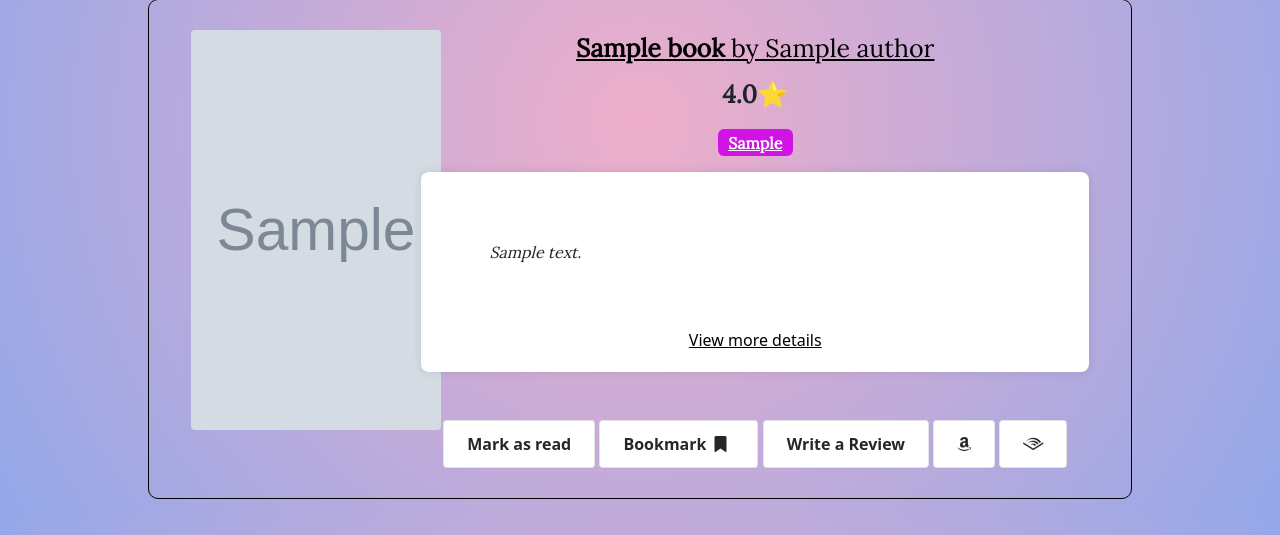
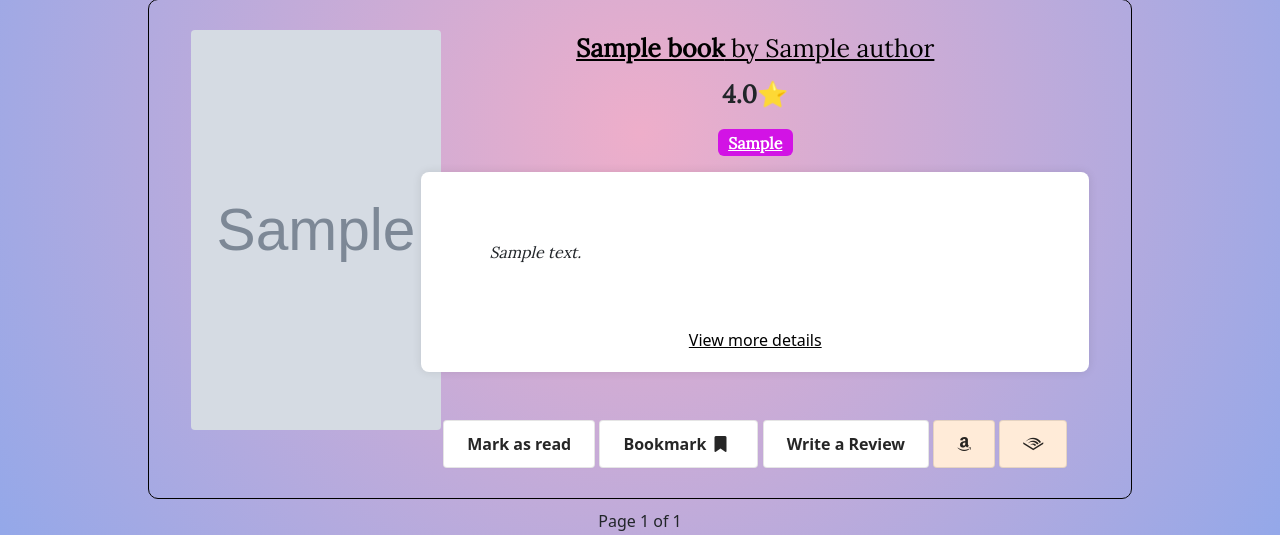
Before and after one commit to KetKode/weread, a Django app: page /book_collections/1/ in a window 1280 px wide. Shown: the part 265-800 px from the top of the page. Run offline with Django 4.2, Linux system fonts and the light colour scheme; tables that the repository leaves empty hold one stand-in row (values such as "Sample post"); grey boxes marked "Sample" are stand-in pictures; some libraries are stand-ins or nearby versions; some web fonts are replaced.

Commit message:
aesthetic changes for book lists

```diff
--- a/pageturner/reviews/templates/reviews/book_collections.html
+++ b/pageturner/reviews/templates/reviews/book_collections.html
@@ -32,15 +32,15 @@
 
                                 </p>
                             <div class="book-info-card">
-                                <p class="py-5 px-5" align="justify"><em>{{ book.summary|truncatechars:200 }}</em></p>
+                                <p class="py-5 px-5" align="justify"><em>{{ book.summary|truncatechars:300 }}</em></p>
                             <a href="{% url 'book_detail' book.id %}">View more details</a>
                                 </div>
                 <div class="buttons-user mt-5">
                         <a class="button-6" href="{% url 'mark_as_read' book.id %}">Mark as read</a>
                         <a class="button-6" href="{% url 'bookmark_book' book.id %}">Bookmark<i class="fa-solid fa-bookmark mx-2"></i></a>
                         <a class="button-6" href="{% url 'create_review' pk=book.id %}">Write a Review</a>
-                        <a class="button-6" href="{{ book.amazon_link }}"><i class="fa-brands fa-amazon"></i></a>
-                        <a class="button-6" href="{{ book.audible_link }}"><i class="fa-brands fa-audible"></i></a>
+                        <a class="button-6" style="background-color:#FFEBD8" href="{{ book.amazon_link }}"><i class="fa-brands fa-amazon"></i></a>
+                        <a class="button-6" style="background-color:#FFEBD8" href="{{ book.audible_link }}"><i class="fa-brands fa-audible"></i></a>
                         </div>
             </div>
                 </div>
@@ -54,6 +54,24 @@
 
 <div class="container-xxl d-flex justify-content-center">
         <div class="text-center">
+            <div class="pagination">
+
+            {% if books.has_previous %}
+                <a class="mx-3" href="?page=1">First Page</a>
+                <a href="?page={{ books.previous_page_number }}"><i class="fa-solid fa-chevron-left"></i></a>
+            {% endif %}
+
+            <span class="current">
+                Page {{ books.number }} of {{ books.paginator.num_pages }}
+            </span>
+
+            {% if books.has_next %}
+                <a href="?page={{ books.next_page_number }}"><i class="fa-solid fa-chevron-right"></i></a>
+                <a class="mx-3" href="?page={{ books.paginator.num_pages }}">Go to the Last Page</a>
+            {% endif %}
+        </div>
+        </div>
+</div>
 
 
 {% endblock %}
--- a/pageturner/reviews/views.py
+++ b/pageturner/reviews/views.py
@@ -7,7 +7,7 @@ from django.views.generic.detail import DetailView
 from django.views.generic import CreateView
 from django.contrib.auth.decorators import login_required
 from members.forms import SnippetForm, CommentForm
-from django.core.paginator import Paginator
+from django.core.paginator import Paginator, EmptyPage, PageNotAnInteger
 from .forms import ReviewCommentForm
 from django.contrib import messages
 from .forms import ReviewForm
@@ -97,7 +97,19 @@ def show_book_collections(request, pk):
 
     books = book_collection.books.all()
 
-    return render(request, "reviews/book_collections.html", {"book_collection": book_collection, "books": books})
+    items_per_page = 10
+    paginator = Paginator(books, items_per_page)
+    page_number = request.GET.get('page')
+    try:
+        page = paginator.page(page_number)
+    except PageNotAnInteger:
+        # If page is not an integer, deliver first page.
+        page = paginator.page(1)
+    except EmptyPage:
+        # If page is out of range (e.g., 9999), deliver last page.
+        page = paginator.page(paginator.num_pages)
+
+    return render(request, "reviews/book_collections.html", {"book_collection": book_collection, "books": page})
 
 
 def book_genres_list(request, genre):
@@ -109,7 +121,7 @@ def book_genres_list(request, genre):
     page_number = request.GET.get('page')
     page = paginator.get_page(page_number)
 
-    return render(request, "reviews/book_genres_list.html", {'books': page, 'tag': genre})
+    return render(request, "reviews/book_genres_list.html", {'books': page, 'genre': genre})
 
 
 class ReviewCreateView(CreateView):
--- a/pageturner/static/main.css
+++ b/pageturner/static/main.css
@@ -132,7 +132,6 @@ color: black;
 
 
 .button-container {
-
     display: flex;
     justify-content: center;
     margin-top: 20px;
@@ -140,7 +139,6 @@ color: black;
 }
 
 .book-cover {
-
     height: 500px;
     width: 350px;
     border-radius: 20px;
@@ -531,11 +529,7 @@ input {
 
 }
 
-.book-cover {
-    margin-top: 10px;
-    margin-left: 10px;
-    padding: 10px;
-}
+
 
 .book-info-card {
     background-color: white;
```
Also changed, not shown: pageturner/reviews/templates/reviews/book_detail.html (+12 -8 lines), pageturner/reviews/templates/reviews/book_list.html (+10 -7 lines).
